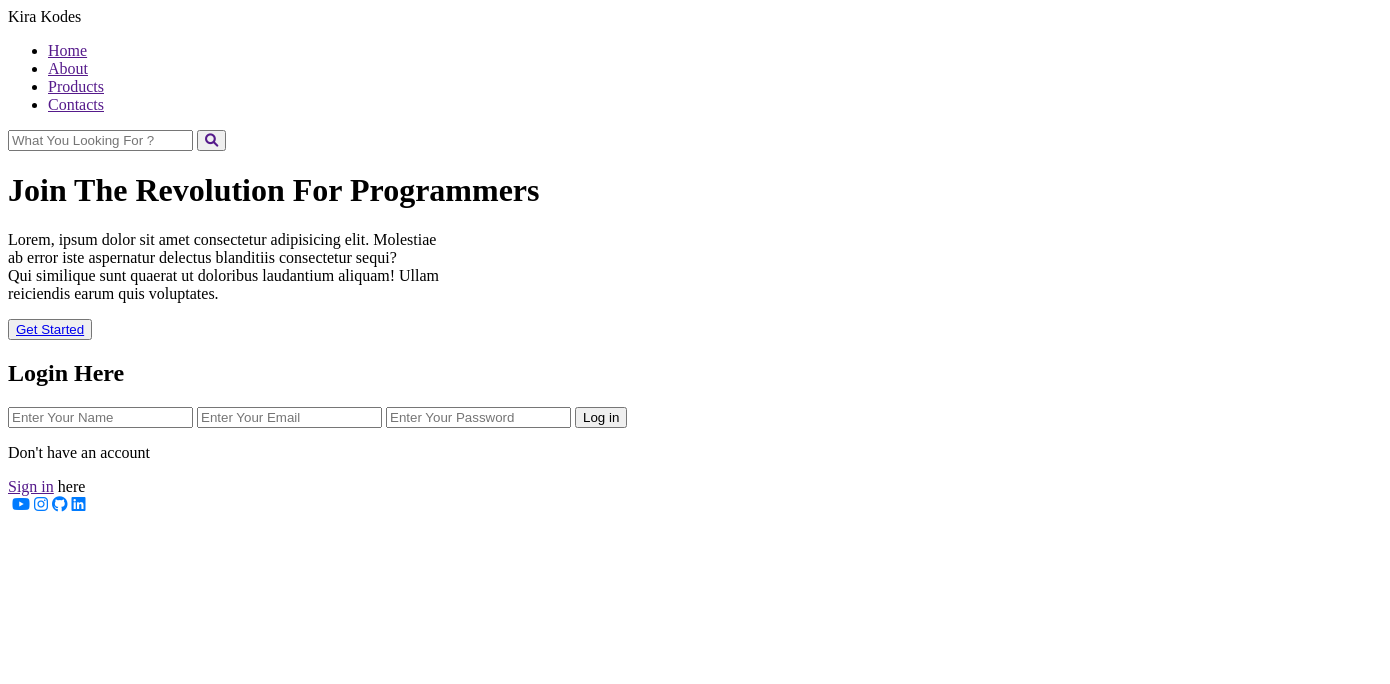
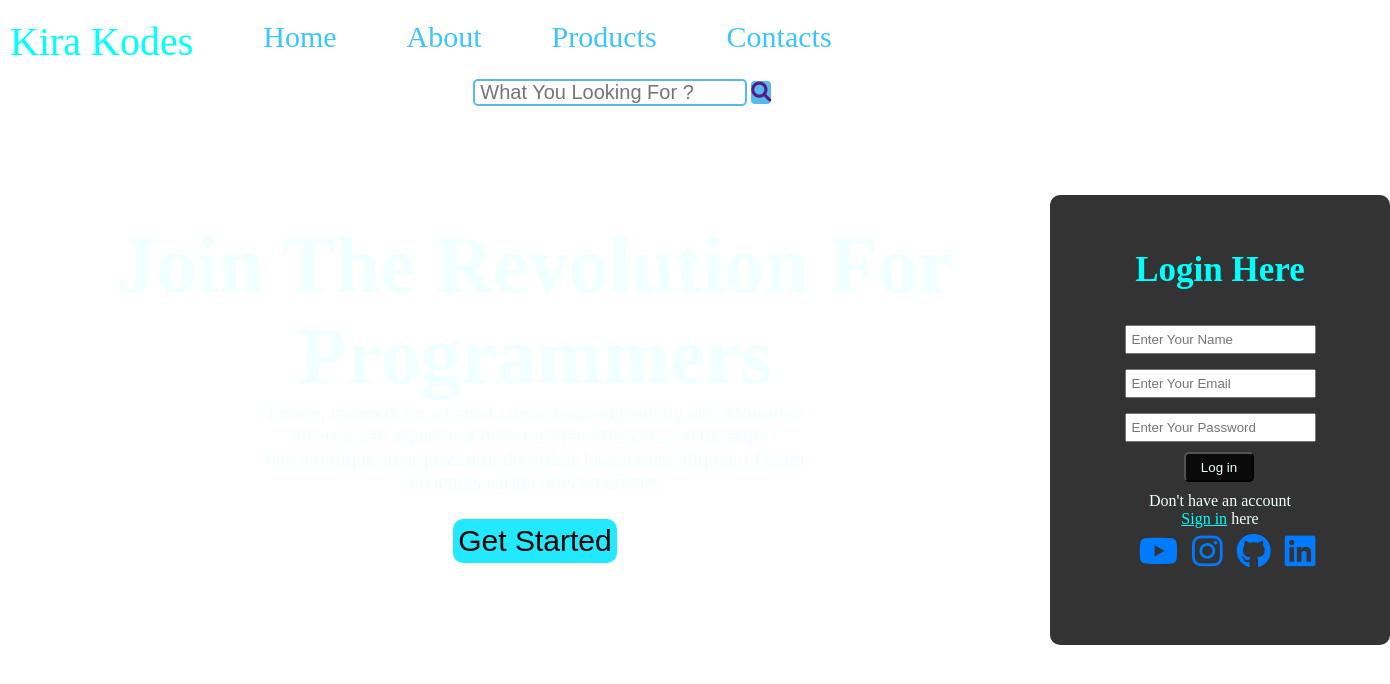
Before and after one commit to Meruem09/funweb, a plain HTML site: page web.html in a window 1280 px wide. Shown: the whole page, 1390 px wide, since content can reach past the window. Drawn offline with Linux system fonts and the light colour scheme; a script that the page names is missing; some icons are missing; a web font is replaced by a local one.

Commit message:
Update web.html

```diff
--- a/web.html
+++ b/web.html
@@ -4,7 +4,7 @@
     <meta charset="UTF-8">
     <meta name="viewport" content="width=device-width, initial-scale=1.0">
     <title>Kiraa</title>
-    <link rel="stylesheet" href="style5.css">
+    <link rel="stylesheet" href="web.css">
     <link rel="stylesheet" href="https://cdnjs.cloudflare.com/ajax/libs/font-awesome/6.0.0-beta3/css/all.min.css">
     <link rel="icon" type="image/jpg" href="sanicon.jpg">
 </head>
```
